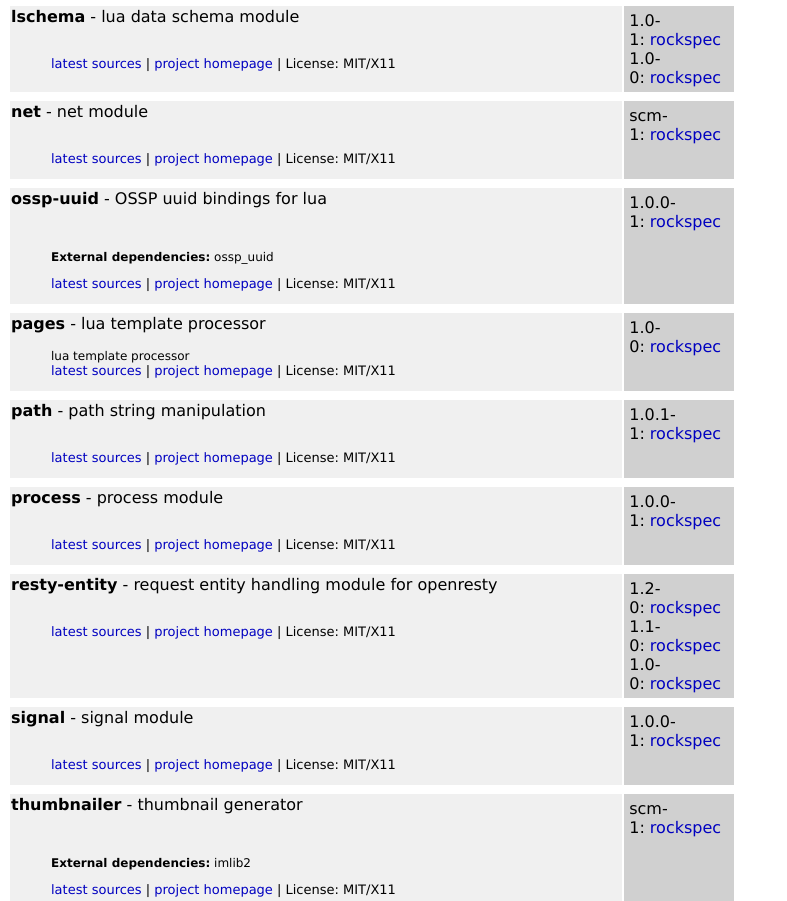
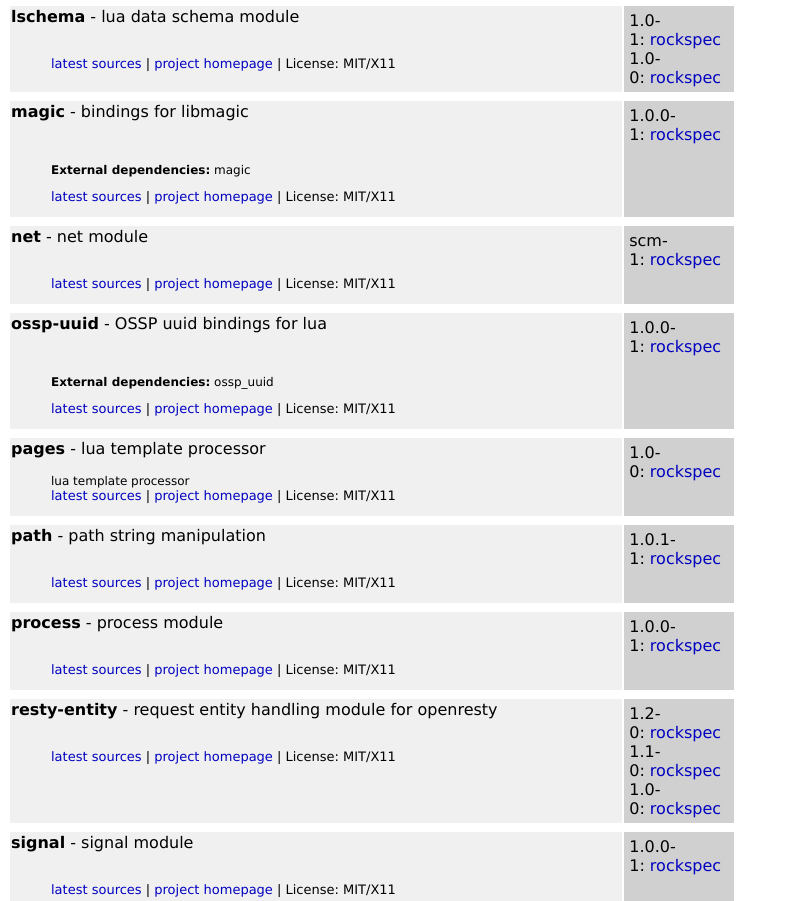
Before and after one commit to mah0x211/rocks, a plain HTML site: page index.html in a window 1280 px wide. Shown: the part 1703-2604 px from the top of the page, without its empty margins (0-787 px from the left). Drawn offline with Linux system fonts and the light colour scheme.

Commit message:
magic-1.0.0-1.rockspec has been added.

```diff
--- a/index.html
+++ b/index.html
@@ -213,6 +213,15 @@ scm-1:&nbsp;<a href="llsocket-scm-1.rockspec">rockspec</a><br/></td></tr>
 1.0-1:&nbsp;<a href="lschema-1.0-1.rockspec">rockspec</a><br/>1.0-0:&nbsp;<a href="lschema-1.0-0.rockspec">rockspec</a><br/></td></tr>
 <tr><td colspan="2" class="spacer"></td></tr>
 <td class="package">
+<p><a name="magic"></a><a href="#magic" class="pkg"><b>magic</b></a> - bindings for libmagic<br/>
+</p><blockquote><p><br/>
+<p><b>External dependencies:</b> magic</p>
+<font size="-1"><a href="git://github.com/mah0x211/lua-magic.git">latest sources</a> | <a href="https://github.com/mah0x211/lua-magic" target="_blank">project homepage</a> | License: MIT/X11</font></p>
+</blockquote></a></td>
+<td class="version">
+1.0.0-1:&nbsp;<a href="magic-1.0.0-1.rockspec">rockspec</a><br/></td></tr>
+<tr><td colspan="2" class="spacer"></td></tr>
+<td class="package">
 <p><a name="net"></a><a href="#net" class="pkg"><b>net</b></a> - net module<br/>
 </p><blockquote><p><br/>
 
```
Also changed, not shown: 6 other files.
